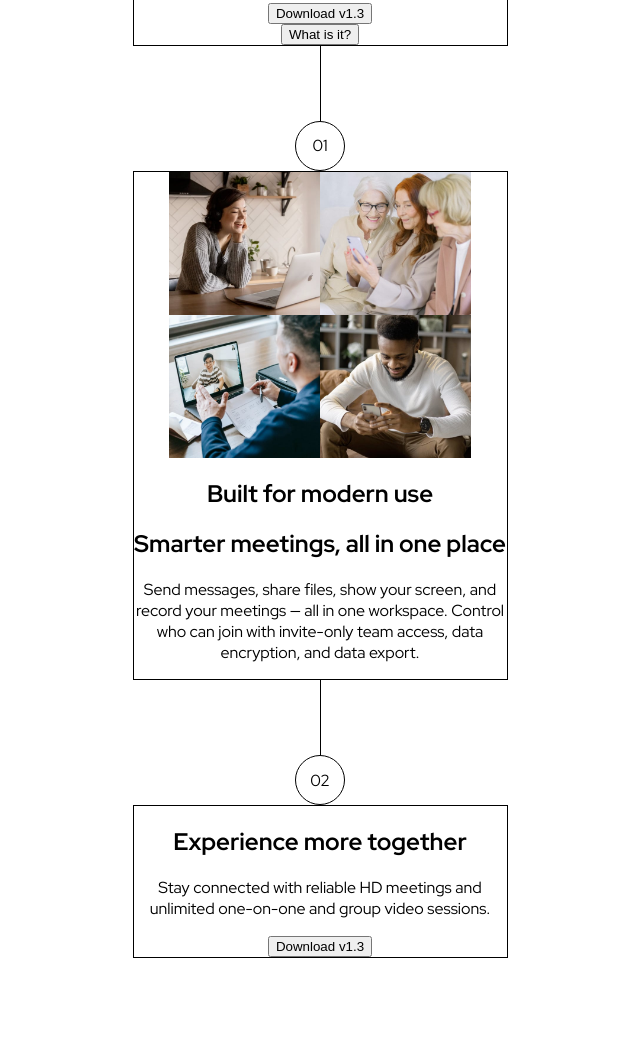
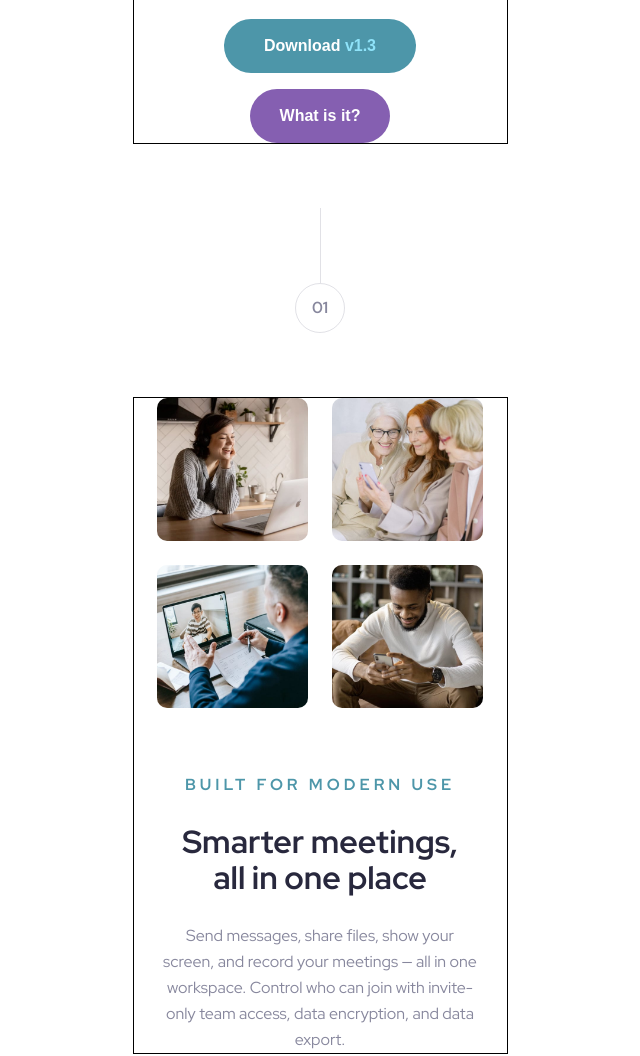
Before and after one commit to mlazos7/meet-landing-page, a plain HTML site: page index.html in a window 1280 px wide. Shown: the part 465-1521 px from the top of the page, without its empty margins (320-960 px from the left). Before the commit the page ends 1423 px from the top, so only its background shows below. Drawn offline with Linux system fonts and the light colour scheme.

Commit message:
applying styles

```diff
--- a/index.html
+++ b/index.html
@@ -33,7 +33,7 @@
           </p>
         </div>
         <div class="pcontent__buttons">
-          <button class="primary">Download v1.3</button>
+          <button class="primary">Download <span>v1.3</span></button>
           <button class="secondary">What is it?</button>
         </div>
       </div>
@@ -59,7 +59,7 @@
         </div>
         <div class="scontent__details">
           <h2 class="highlight">Built for modern use</h2>
-          <h2>Smarter meetings, all in one place</h2>
+          <h2>Smarter meetings, </br> all in one place</h2>
           <p>
             Send messages, share files, show your screen, and record your
             meetings — all in one workspace. Control who can join with
@@ -83,7 +83,7 @@
           </p>
         </div>
         <div>
-          <button class="primary">Download v1.3</button>
+          <button class="secondary">Download v1.3</button>
         </div>
       </div>
     </div>
--- a/resources/css/_colors.scss
+++ b/resources/css/_colors.scss
@@ -0,0 +1,8 @@
+$green: #4d96a9;
+$purple: #855fb1;
+$dark: #28283d;
+$gray: #87879d;
+$light-blue: #8fe3f9;
+$light-purple: #d9b8ff;
+$white: #fafafa;
+$green-gradient: linear-gradient(rgba($green, .85), rgba($green, .85))
--- a/resources/css/style.scss
+++ b/resources/css/style.scss
@@ -1,12 +1,5 @@
+@import "./colors";
 @import url("https://fonts.googleapis.com/css2?family=Red+Hat+Display:wght@400;700&display=swap");
-
-$green: #4d96a9;
-$purple: #855fb1;
-$dark: #28283d;
-$gray: #87879d;
-$light-blue: #8fe3f9;
-$light-purple: #d9b8ff;
-$white: #fafafa;
 
 * {
   box-sizing: border-box;
@@ -19,16 +12,37 @@ body {
   width: 100vw;
 }
 
-h1 {
-
-}
-
 .wrapper {
   display: flex;
   flex-direction: column;
   width: 375px;
   margin: 0 auto;
 }
+
+button {
+  font-weight: bold;
+  cursor: pointer;
+  height: 54px;
+  font-size: 16px;
+  line-height: 26px;
+  border: 0;
+  border-radius: 50px;
+  box-sizing: border-box;
+  color: white;
+  &.primary {
+    padding: 0 40px;
+    background-color: $green;
+    span {
+      color: $light-blue;
+    }
+  }
+  &.secondary {
+    padding: 0 30px;
+    background-color: $purple;
+    margin-top: 16px;
+  }
+}
+
 
 .pcontent {
   border: 1px solid black;
@@ -47,50 +61,115 @@ h1 {
   }
   &__title {
     color: $dark;
-    h1{
+    h1 {
       font-size: 40px;
       line-height: 44px;
     }
   }
   &__subtitle {
     color: $gray;
-    margin: 0 24px;
+    margin: 24px 24px 32px 24px;
   }
   &__buttons {
     display: flex;
     flex-direction: column;
     align-items: center;
-    button {
-      cursor: pointer;
-    }
+    // margin-top: 20px;
   }
 }
 .scontent {
   border: 1px solid black;
   &__photos {
+    padding: 0 12px;
     display: flex;
     flex-wrap: wrap;
-    justify-content: center;
+    justify-content: space-around;
     img {
       width: 151px;
       height: 143px;
+      border-radius: 10px;
+      margin-bottom: 24px;
     }
   }
-  &__details{
+  &__details {
+    text-align: center;
 
-    text-align: center;
+    h2{
+      color: $dark;
+      font-size: 32px;
+      line-height: 36px;
+      font-weight: bold;
+    }
+    .highlight{
+      color: $green;
+      font-size: 16px;
+      line-height: 26px;
+      letter-spacing: 4px;
+      text-transform: uppercase;
+      font-weight: bold;
+      margin-top: 40px;
+    }
+    p{
+      margin: 25px 0 0 0;
+      font-size: 16px;
+      font-weight:normal;
+      line-height: 26px;
+      color: $gray;
+      padding: 0 28px;
+    }
   }
 }
 .footer {
   text-align: center;
   border: 1px solid black;
+  height: 428px;
+  background: $green-gradient,url('./../images/mobile/image-footer.jpg');
+  background-size: cover;
+
+
+
+
+
+  &__title{
+    padding-top: 92px;
+    h2{
+      margin: 0;
+      padding: 0;
+      color: $white;
+      font-size: 32px;
+      font-weight: bold;
+      line-height: 36px;
+    }
+
+  }
+
+  &__subtitle{
+    padding-top: 10px;
+    p{
+      color: $white;
+      font-weight: normal;
+      font-size: 18px;
+      line-height: 26px;
+      padding: 0 28px;
+
+    }
+  }
+
+  .primary{
+    padding: 0 30px;
+    background-color: $purple;
+    margin-top: 16px;
+  }
 }
 
 .separator {
+  margin: 64px 0;
+  color: $gray;
   &__circle {
     width: 50px;
     height: 50px;
-    border: 1px solid black;
+    border: 1px solid;
+    border-color: rgba($gray, 25%);
     border-radius: 50% 50%;
     display: flex;
     align-items: center;
@@ -100,12 +179,15 @@ h1 {
     div {
       width: 100%;
       text-align: center;
+      font-size: 16px;
+      line-height: 26px;
+      font-weight: bold;
     }
   }
 
   &__line {
     width: 1px;
-    background-color: black;
+    background-color: rgba($gray,25%);
     height: 75px;
     margin: 0 auto;
   }
```
Also changed, not shown: resources/css/output.css, 1 other file.
